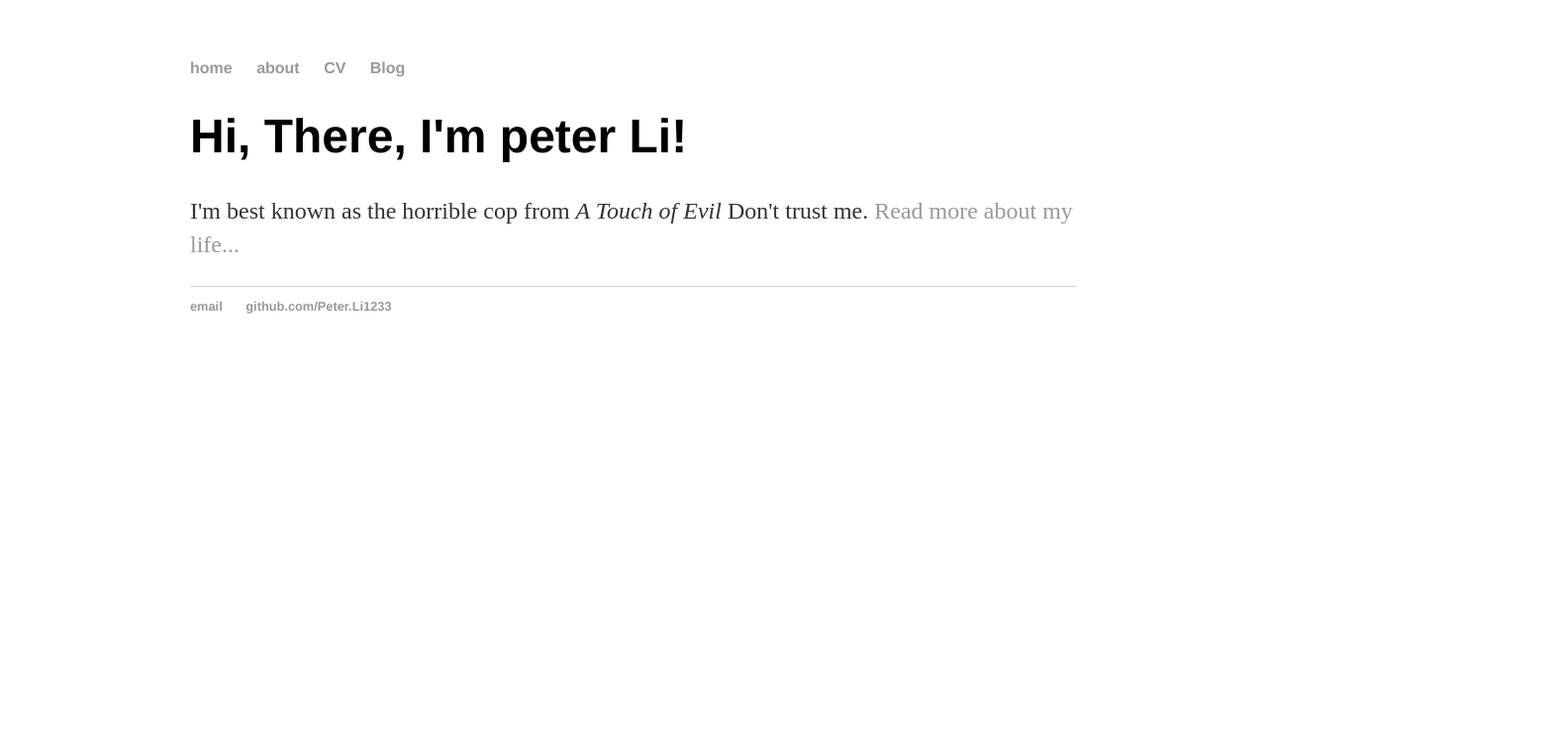
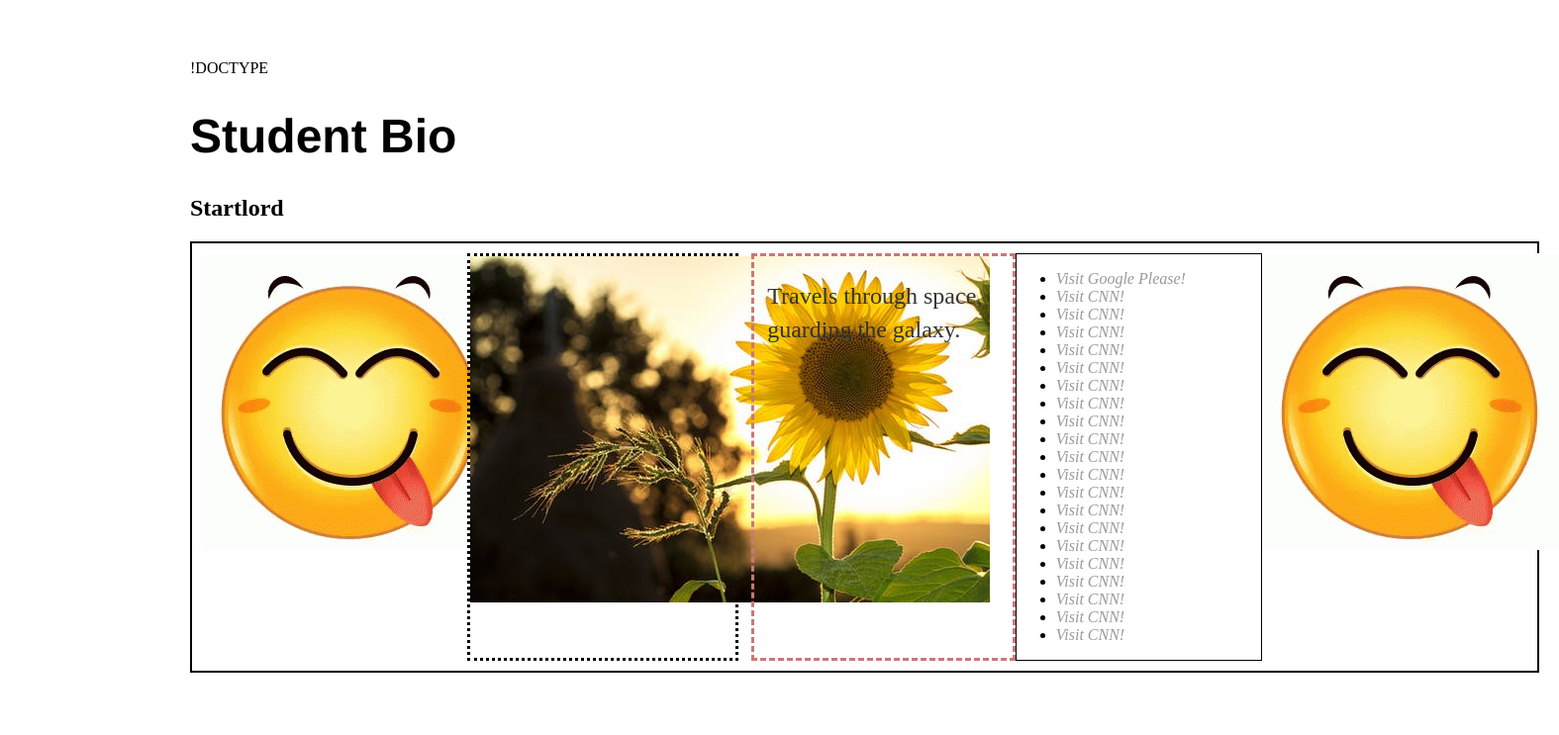
Before and after one commit to Peter-Li1233/Peter-Li1233.github.io, a plain HTML site: page index.html in a window 1280 px wide. Shown: the whole page at 99% size, 1575 px wide, since content can reach past the window. Drawn offline with Linux system fonts and the light colour scheme; files that its build step writes are made by us from their sources.

Commit message:
added index.html

```diff
--- a/index.html
+++ b/index.html
@@ -1,31 +1,94 @@
-<!DOCTYPE html>
+!DOCTYPE <!DOCTYPE html>
 <html>
-  <head>
-    <title>Peter Li, Your IT Consultant</title>
-    <!--link to main stylesheet -->
-    <link rel="stylesheet" type="text/css" href="/css/main.css">
-  </head>
+<head>
+    <meta charset="utf-8" />
+    <meta http-equiv="X-UA-Compatible" content="IE=edge">
+    <title>Student Bio</title>
+    <meta name="viewport" content="width=device-width, initial-scale=1">
+    <link rel="stylesheet" type="text/css" media="screen" href="main.css" />
+    <script src="main.js"></script>
+    <style>
+        .firstDiv {
+            float: left;
+            border: 2px;
+            border-style: solid;
+            padding: 10px;
+
+        }
+        .clearfix {
+            content: "";
+            clear: both;
+            display: inline-flex;
+        }
+        .clearfix::before {
+            content: url(tenor.gif);
+            width: 20%;
+        }
+        .clearfix::after {
+            content: url(tenor.gif);
+            width: 20%;
+        }
+
+        #second {
+            color:rgb(201, 120, 120);
+            margin-left: 10pt;
+            padding-left: 10pt;
+            border-style: dashed;
+            float: inherit;
+            width: 20%;
+        }
+        #first{
+            fill-opacity: inherit;
+            border-style: dotted;
+            float: inherit;
+            width: 20%;
+        }
+        #third{
+            border: 1px;
+            border-style: double;
+            float: inherit;
+            font-style: italic;
+            width: 20%;
+        }
+
+    </style>
+</head>
 <body>
-  <nav>
-    <ul>
-          <li><a href="/">home</a></li>
-          <li><a href="/about">about</a></li>
-          <li><a href="/CV">CV</a></li>
-          <li><a href="/blog">Blog</a></li>
-    </ul>
-  </nav>
-  <div class="container">
-  <div class="blurb">
-          <h1>Hi, There, I'm peter Li!</h1>
+    <h1> Student Bio</h1>
+    <h2>Startlord</h2>
+    <div class="firstDiv clearfix", name="first Div", title="bio image">
+        <div id="first">
+            <img src="sunflower-sun-summer-yellow.jpg">
+        </div>
+        <div id="second">
+            <p>Travels through space, guarding the galaxy.</p>
+        </div>
+        <div id="third">
+            <ul>
+            <li><a href="https://www.google.com">Visit Google Please!</a></li>
+            <li><a href="https://www.cnn.com">Visit CNN!</a></li>
+            <li><a href="https://www.cnn.com">Visit CNN!</a></li>
+            <li><a href="https://www.cnn.com">Visit CNN!</a></li>
+            <li><a href="https://www.cnn.com">Visit CNN!</a></li>
+            <li><a href="https://www.cnn.com">Visit CNN!</a></li>
+            <li><a href="https://www.cnn.com">Visit CNN!</a></li>
+            <li><a href="https://www.cnn.com">Visit CNN!</a></li>
+            <li><a href="https://www.cnn.com">Visit CNN!</a></li>
+            <li><a href="https://www.cnn.com">Visit CNN!</a></li>
+            <li><a href="https://www.cnn.com">Visit CNN!</a></li>
+            <li><a href="https://www.cnn.com">Visit CNN!</a></li>
+            <li><a href="https://www.cnn.com">Visit CNN!</a></li>
+            <li><a href="https://www.cnn.com">Visit CNN!</a></li>
+            <li><a href="https://www.cnn.com">Visit CNN!</a></li>
+            <li><a href="https://www.cnn.com">Visit CNN!</a></li>
+            <li><a href="https://www.cnn.com">Visit CNN!</a></li>
+            <li><a href="https://www.cnn.com">Visit CNN!</a></li>
+            <li><a href="https://www.cnn.com">Visit CNN!</a></li>
+            <li><a href="https://www.cnn.com">Visit CNN!</a></li>
+            <li><a href="https://www.cnn.com">Visit CNN!</a></li>
+            </ul>
+        </div>
+    </div>
 
-                  <p>I'm best known as the horrible cop from <em>A Touch of Evil</em> Don't trust me. <a href="/about">Read more about my life...</a></p>
-    		</div><!-- /.blurb -->
-		</div><!-- /.container -->
-		<footer>
-    		<ul>
-        		<li><a href="mailto:minxiangli08@gmail.com">email</a></li>
-        		<li><a href="https://github.com/Peter.Li1233">github.com/Peter.Li1233</a></li>
-			</ul>
-		</footer>
-	</body>
+</body>
 </html>
```
Also changed, not shown: sunflower-sun-summer-yellow.jpg (added), tenor.gif (added).
